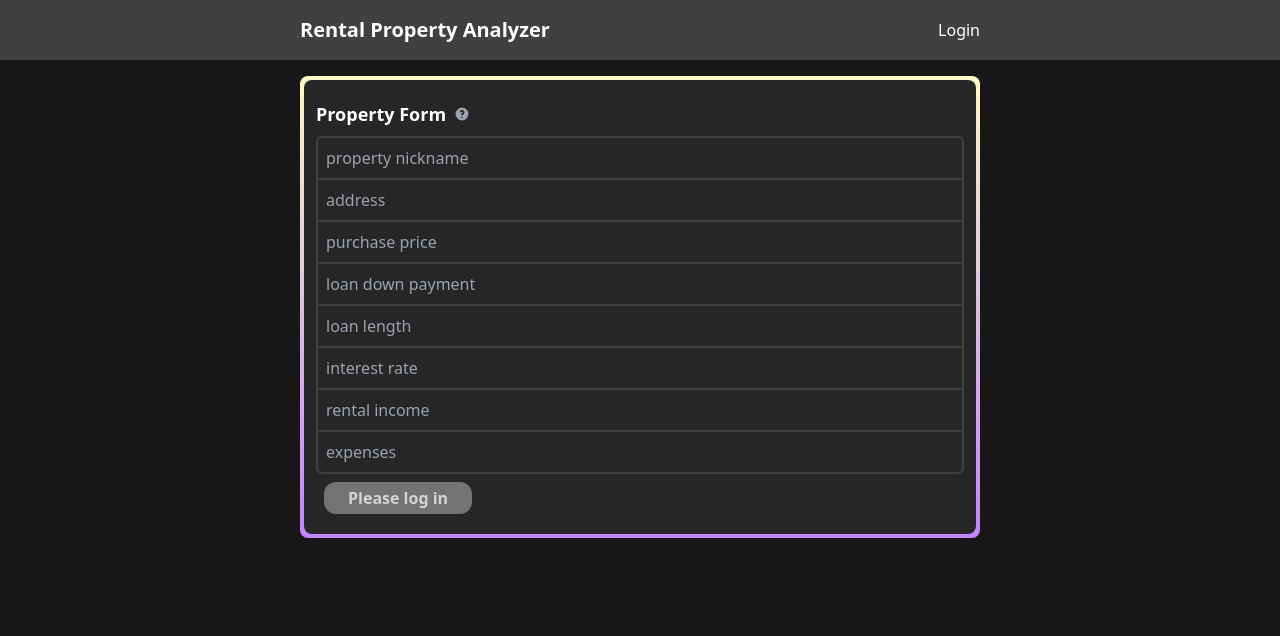
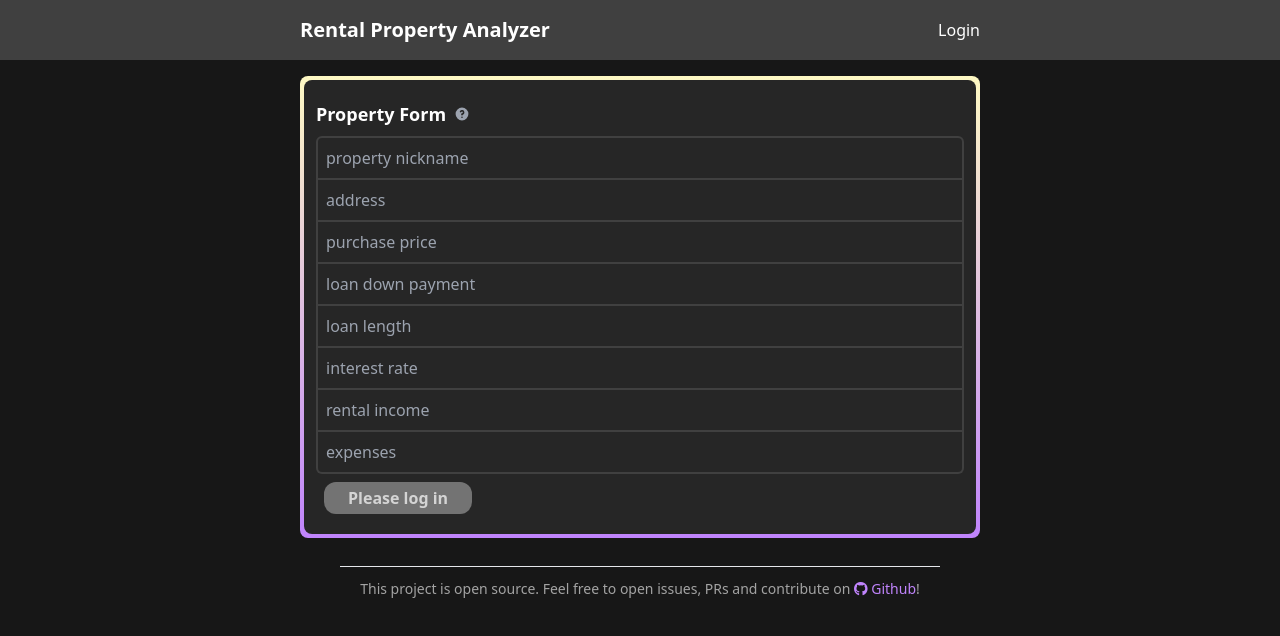
Before and after one commit to ranegray/vanilla-real-estate-analyzer, a website: page client/index.html in a window 1280 px wide. Drawn offline with nearby package versions, Linux system fonts and the light colour scheme.

Commit message:
Addedd footer across site

```diff
--- a/client/index.html
+++ b/client/index.html
@@ -5,13 +5,22 @@
     <meta http-equiv="X-UA-Compatible" content="IE=edge" />
     <meta name="viewport" content="width=device-width, initial-scale=1.0" />
     <title>Rental Property Analyzer</title>
-    <link href="https://cdnjs.cloudflare.com/ajax/libs/flowbite/1.6.5/flowbite.min.css" rel="stylesheet" />
+    <link
+      href="https://cdnjs.cloudflare.com/ajax/libs/flowbite/1.6.5/flowbite.min.css"
+      rel="stylesheet"
+    />
     <link rel="stylesheet" href="/css/tailwind.css" />
+    <script
+      src="https://kit.fontawesome.com/c54ad325ac.js"
+      crossorigin="anonymous"
+    ></script>
   </head>
   <body class="bg-neutral-900">
     <header class="bg-neutral-700 text-white w-full">
       <div class="w-11/12 flex justify-between m-auto py-4 sm:w-[680px]">
-        <h1 class="text-lg font-semibold sm:text-xl">Rental Property Analyzer</h1>
+        <h1 class="text-lg font-semibold sm:text-xl">
+          Rental Property Analyzer
+        </h1>
         <nav class="flex items-center">
           <a id="dashboard" href="/dashboard.html" class="mr-2 hidden"
             >Dashboard</a
@@ -62,7 +71,8 @@
                   fill-rule="evenodd"
                   d="M18 10a8 8 0 11-16 0 8 8 0 0116 0zm-8-3a1 1 0 00-.867.5 1 1 0 11-1.731-1A3 3 0 0113 8a3.001 3.001 0 01-2 2.83V11a1 1 0 11-2 0v-1a1 1 0 011-1 1 1 0 100-2zm0 8a1 1 0 100-2 1 1 0 000 2z"
                   clip-rule="evenodd"
-                ></path></svg>
+                ></path>
+              </svg>
             </button>
           </p>
           <div
@@ -76,7 +86,10 @@
                 Carefully, consider your expenses
               </h3>
               <p>
-                Consider common costs such as property taxes, insurance, management fees, maintenance, utilities, vacancy, HOA fees, capital expenditures, and legal or accounting fees. Review your specific property and adjust calculations accordingly.
+                Consider common costs such as property taxes, insurance,
+                management fees, maintenance, utilities, vacancy, HOA fees,
+                capital expenditures, and legal or accounting fees. Review your
+                specific property and adjust calculations accordingly.
               </p>
               <a
                 href="/help.html"
@@ -93,7 +106,8 @@
                     fill-rule="evenodd"
                     d="M7.293 14.707a1 1 0 010-1.414L10.586 10 7.293 6.707a1 1 0 011.414-1.414l4 4a1 1 0 010 1.414l-4 4a1 1 0 01-1.414 0z"
                     clip-rule="evenodd"
-                  ></path></svg></a>
+                  ></path></svg
+              ></a>
             </div>
             <div data-popper-arrow></div>
           </div>
@@ -164,6 +178,18 @@
         </button>
       </form>
     </div>
+    <footer class="text-neutral-400 text-sm flex flex-col items-center">
+      <hr class="color w-10/12 my-3 sm:w-[600px]" />
+      <p>
+        This project is open source. Feel free to open issues, PRs and
+        contribute on
+        <a
+          href="https://github.com/ranegray/vanilla-real-estate-analyzer"
+          class="text-purple-400"
+          ><i class="fa-brands fa-github"></i> Github</a
+        >!
+      </p>
+    </footer>
 
     <script src="index.js" defer></script>
     <script src="https://cdnjs.cloudflare.com/ajax/libs/flowbite/1.6.5/flowbite.min.js"></script>
```
Also changed, not shown: client/dashboard.html (+20 -2 lines), client/help.html (+54 -17 lines), client/profile.html (+18 -0 lines), client/register.html (+18 -4 lines), client/signin.html (+14 -0 lines), client/css/tailwind.css.
